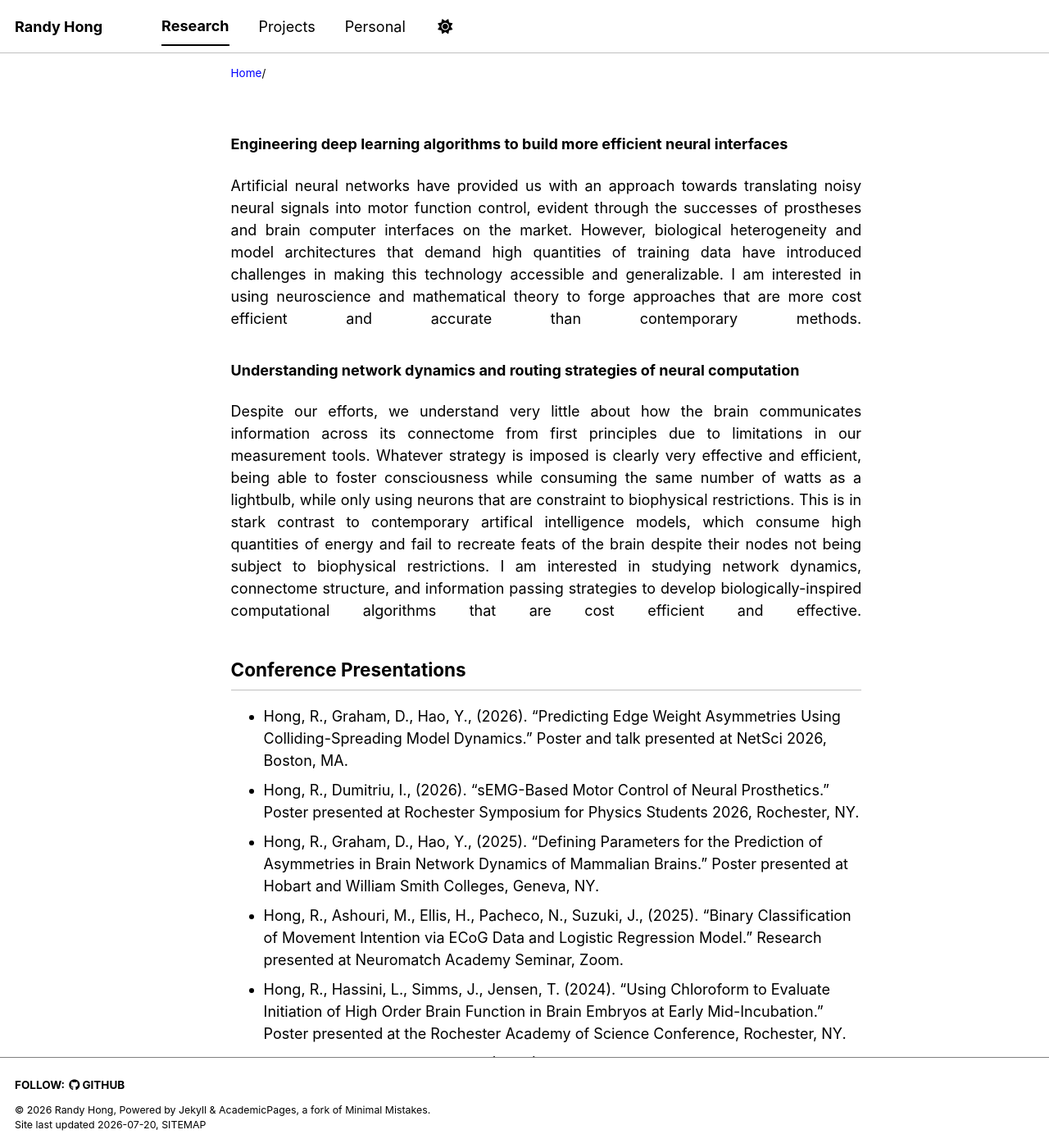
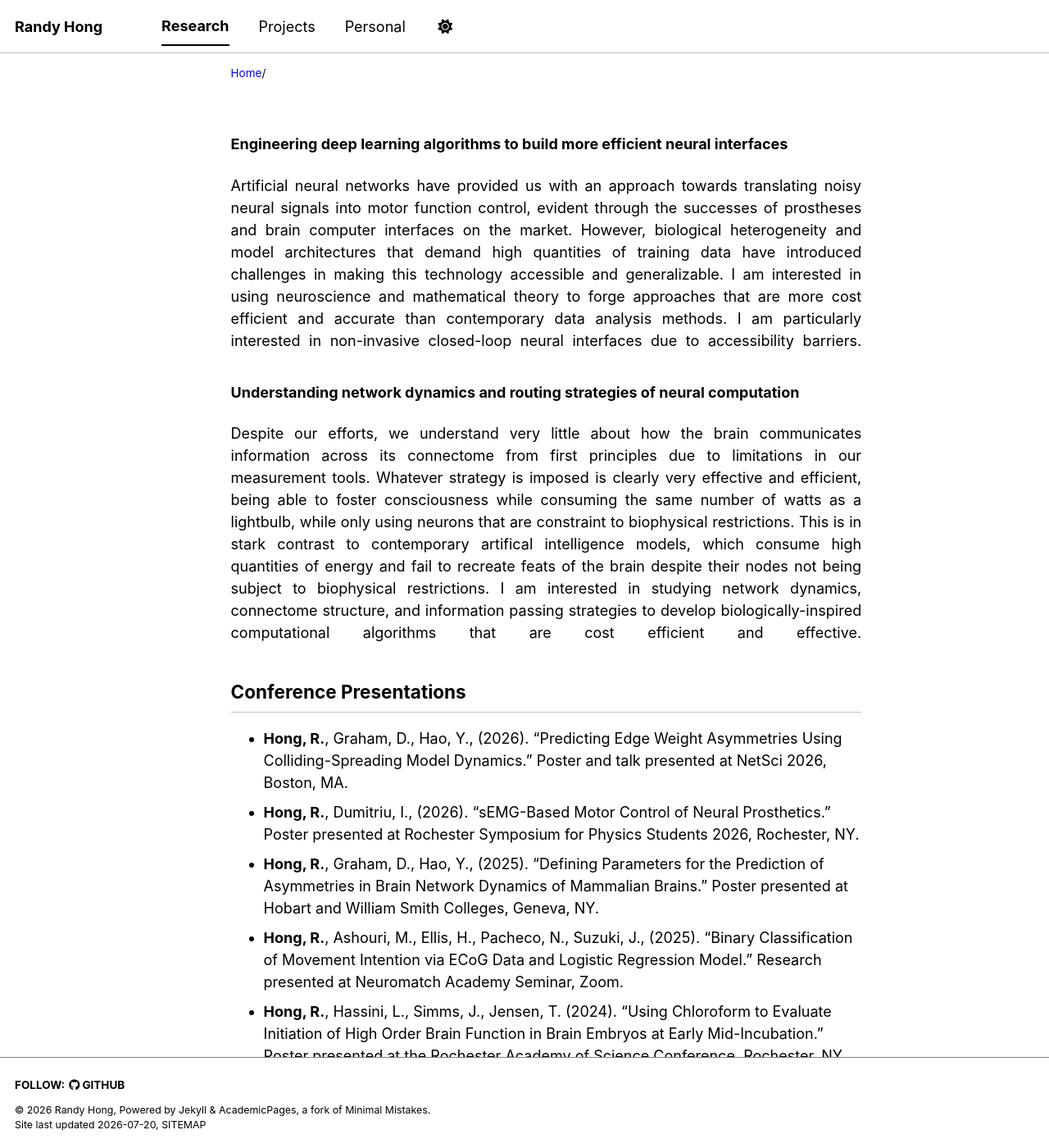
Before and after one commit to randyhongg/randyhongg.github.io, a Jekyll site: the page built from _pages/research.md, in a window 1280 px wide and 1400 px high. Shown: the whole window at 82% size. Built offline with Jekyll 4.4.1, drawn with Linux system fonts in a browser that asks for light colours; a style sheet for code colours, icons or effects is not loaded.

Commit message:
Update research.md

```diff
--- a/_pages/research.md
+++ b/_pages/research.md
@@ -8,7 +8,7 @@ author_profile: false
 
 <div style="text-align: justify; text-align-last: justify; margin-bottom: 2rem;">
 
-Artificial neural networks have provided us with an approach towards translating noisy neural signals into motor function control, evident through the successes of prostheses and brain computer interfaces on the market. However, biological heterogeneity and model architectures that demand high quantities of training data have introduced challenges in making this technology accessible and generalizable. I am interested in using neuroscience and mathematical theory to forge approaches that are more cost efficient and accurate than contemporary methods.
+Artificial neural networks have provided us with an approach towards translating noisy neural signals into motor function control, evident through the successes of prostheses and brain computer interfaces on the market. However, biological heterogeneity and model architectures that demand high quantities of training data have introduced challenges in making this technology accessible and generalizable. I am interested in using neuroscience and mathematical theory to forge approaches that are more cost efficient and accurate than contemporary data analysis methods. I am particularly interested in non-invasive closed-loop neural interfaces due to accessibility barriers.
 
 </div>
 
@@ -22,9 +22,9 @@ Despite our efforts, we understand very little about how the brain communicates
 
 ## Conference Presentations
 
-- Hong, R., Graham, D., Hao, Y., (2026). “Predicting Edge Weight Asymmetries Using Colliding-Spreading Model Dynamics.” Poster and talk presented at NetSci 2026, Boston, MA.
-- Hong, R., Dumitriu, I., (2026). “sEMG-Based Motor Control of Neural Prosthetics.” Poster presented at Rochester Symposium for Physics Students 2026, Rochester, NY.
-- Hong, R., Graham, D., Hao, Y., (2025). “Defining Parameters for the Prediction of Asymmetries in Brain Network Dynamics of Mammalian Brains.” Poster presented at Hobart and William Smith Colleges, Geneva, NY.
-- Hong, R., Ashouri, M., Ellis, H., Pacheco, N., Suzuki, J., (2025). “Binary Classification of Movement Intention via ECoG Data and Logistic Regression Model.” Research presented at Neuromatch Academy Seminar, Zoom.
-- Hong, R., Hassini, L., Simms, J., Jensen, T. (2024). “Using Chloroform to Evaluate Initiation of High Order Brain Function in Brain Embryos at Early Mid-Incubation.” Poster presented at the Rochester Academy of Science Conference, Rochester, NY.
-- Anglin, S.M., Hong, R., Poirer, B. (2024). “Public Perceptions of Scientific Uncertainty.” Poster presented at the Eastern Psychological Association Convention, Philadelphia, PA.
+- **Hong, R.**, Graham, D., Hao, Y., (2026). “Predicting Edge Weight Asymmetries Using Colliding-Spreading Model Dynamics.” Poster and talk presented at NetSci 2026, Boston, MA.
+- **Hong, R.**, Dumitriu, I., (2026). “sEMG-Based Motor Control of Neural Prosthetics.” Poster presented at Rochester Symposium for Physics Students 2026, Rochester, NY.
+- **Hong, R.**, Graham, D., Hao, Y., (2025). “Defining Parameters for the Prediction of Asymmetries in Brain Network Dynamics of Mammalian Brains.” Poster presented at Hobart and William Smith Colleges, Geneva, NY.
+- **Hong, R.**, Ashouri, M., Ellis, H., Pacheco, N., Suzuki, J., (2025). “Binary Classification of Movement Intention via ECoG Data and Logistic Regression Model.” Research presented at Neuromatch Academy Seminar, Zoom.
+- **Hong, R.**, Hassini, L., Simms, J., Jensen, T. (2024). “Using Chloroform to Evaluate Initiation of High Order Brain Function in Brain Embryos at Early Mid-Incubation.” Poster presented at the Rochester Academy of Science Conference, Rochester, NY.
+- Anglin, S.M., **Hong, R.**, Poirer, B. (2024). “Public Perceptions of Scientific Uncertainty.” Poster presented at the Eastern Psychological Association Convention, Philadelphia, PA.
```
